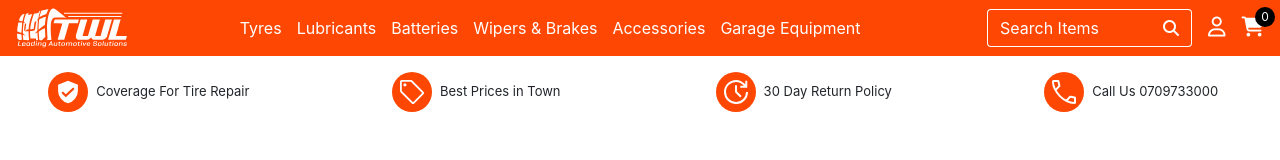
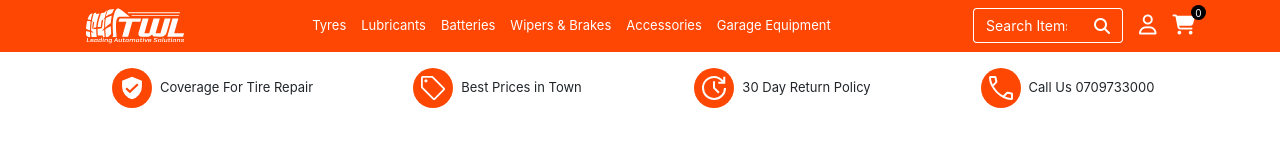
Before and after one commit to chyvail/TWL-WebPage, a website: page index.html in a window 1280 px wide. Drawn offline with nearby package versions, Linux system fonts and the light colour scheme.

Commit message:
Minor Responsive fixes

```diff
--- a/index.html
+++ b/index.html
@@ -17,6 +17,7 @@
   <body>
     <!-- NavBar -->
     <nav class="navbar d-flex justify-content-between navbar-large">
+      <div class="container">
         <img
           class="img-fluid header-logo"
           src="src/assets/twl-logo.svg"
@@ -56,6 +57,7 @@
               <span class="count text-white bg-slate-900">0</span>
             </div>
           </form>
+        </div>
       </div>
     </nav>
 
@@ -128,7 +130,7 @@
       </div>
     </div>
 
-    <div class="mt-3">
+    <div class="mt-3 container">
       <div class="row g-3">
         <div
           class="col-sm-6 col-md-3 col-xl-3 d-flex justify-content-center align-items-center bar"
--- a/src/scss/styles.scss
+++ b/src/scss/styles.scss
@@ -47,6 +47,7 @@
   // Margin between list items
   ul li {
     margin-right: 15px;
+    font-size: 13px;
   }
 
   // Styles for SVG icons
@@ -67,11 +68,11 @@
       background-color: var(--color-black);
       color: var(--color-white);
       border-radius: 50%;
-      width: 20px;
-      height: 20px;
+      width: 15px;
+      height: 15px;
       text-align: center;
-      line-height: 20px;
-      font-size: 12px;
+      line-height: 16px;
+      font-size: 10px;
     }
   }
 
@@ -89,7 +90,8 @@
 
   .input-group {
     input {
-      width: 165px !important;
+      width: 110px !important;
+      font-size: 14px;
     }
   }
 
@@ -112,6 +114,7 @@
       display: block !important;
     }
   }
+
   // Responsiveness Small Screens
   @media(max-width: 600px) {
     .navbar img {
```
Also changed, not shown: src/css/styles.css. Lines whose indentation alone changed are shown as unchanged.
